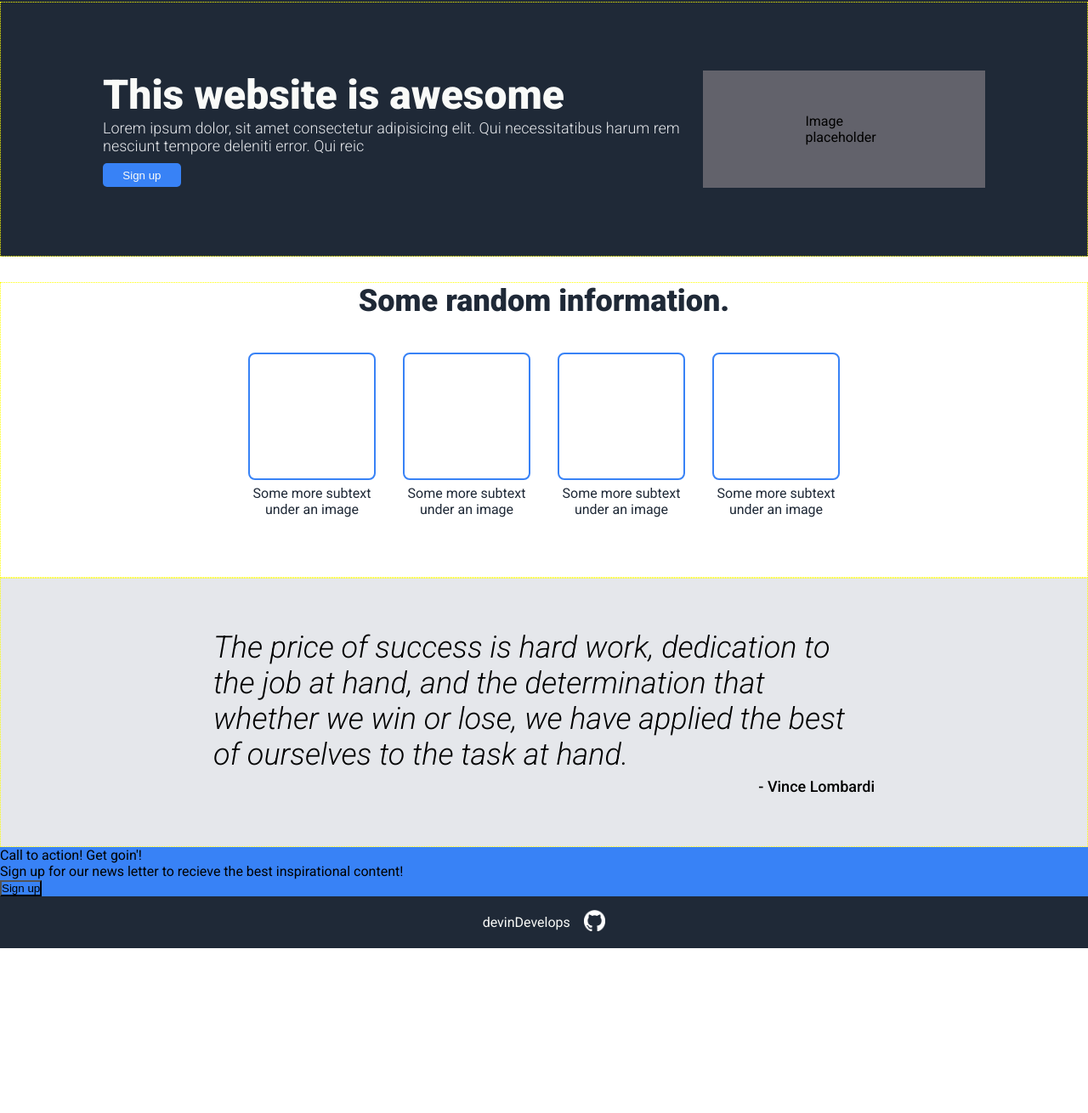
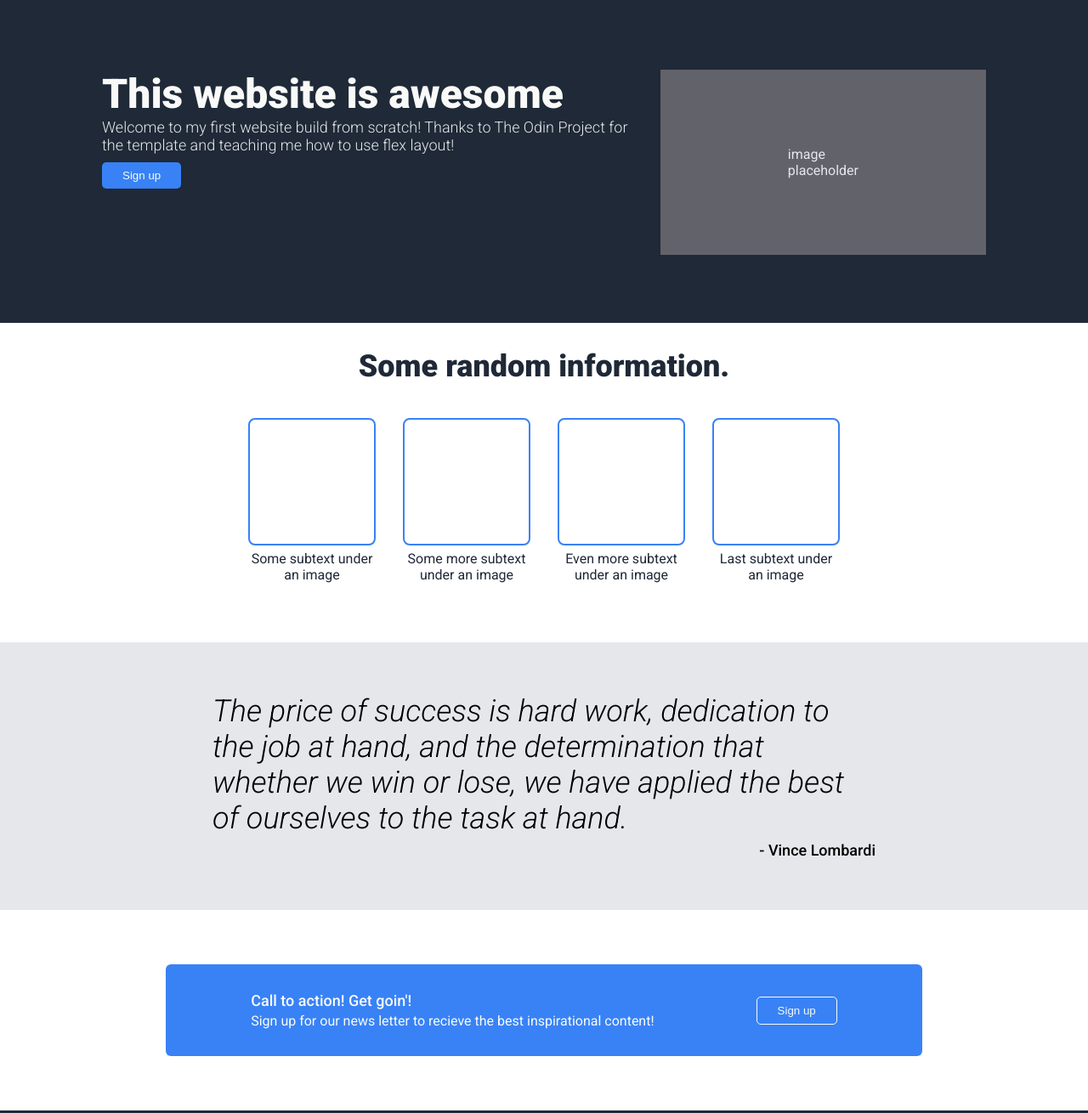
Before and after one commit to devinDevelops/landing-page, a plain HTML site: page index.html in a window 1280 px wide. Shown: the part 58-1368 px from the top of the page at 85% size. Before the commit the page ends 1174 px from the top, so only its background shows below. Drawn offline with Linux system fonts and the light colour scheme.

Commit message:
Finalize project
Call to action section styled. Additionally, html structure and css  cleaned up for legibility. Removing most of the semantic hmtl made it easier to work with.

```diff
--- a/css/style.css
+++ b/css/style.css
@@ -4,24 +4,6 @@
   padding: 0;
   margin: 0;
   box-sizing: border-box;
-}
-
-.main-header,
-.random-info,
-.quote-container {
-  flex: 1;
-  border: 1px dotted yellow;
-}
-
-html,
-body,
-.page {
-  height: 100%;
-}
-.page {
-  display: flex;
-  flex-direction: column;
-  /* flex: 1; */
 }
 
 body {
@@ -36,8 +18,7 @@ body {
   background-color: #E5E7EB;
 }
 
-.cta-bg,
-button {
+.cta-bg {
   background-color: #3882f6;
 }
 
@@ -54,7 +35,6 @@ button {
   font-size: 24px;
   color: #F9FAF8;
   font-weight: 500;
-
 }
 
 ul {
@@ -72,23 +52,22 @@ a {
 
 /* ********* MAIN HEADER Styles ********* */
 
-.main-header {
+/* This section's behavior to the page size
+changing is not like the others, correct that */
+
+.page-intro {
   display: flex;
   justify-content: space-between;
   padding: 80px 120px;
   gap: 18px;
 }
 
-.left-section {
-  max-width: 700px;
-}
-
-.left-section h1 {
+.pi-header {
   color: #F9FAF8;
   font-size: 48px;
 }
 
-.left-section p {
+.pi-text {
   color: #E5E7EB;
   font-weight: 300;
   font-size: 18px;
@@ -99,12 +78,23 @@ a {
   border: none;
   border-radius: 5px;
   color: #F9FAF8;
-  padding: 0.5em 1.75em;
+  background-color: #3882f6;
+  padding: 8px 24px;
+  cursor: pointer;
+}
+
+.sign-up-btn:hover {
+  color: #3882f6;
+  background-color: #F9FAF8;
+  transition: background-color 0.15s;
 }
 
 .img-placeholder {
-  padding: 50px 120px;
+  padding: 90px 150px;
   background-color: #62626b;
+  color: #E5E7EB;
+  display: flex;
+  align-items: center;
 }
 
  /* ********* RANDOM INFO Styles ********* */
@@ -117,7 +107,7 @@ a {
   margin-top: 30px;
 }
 
-.random-info h1 {
+.ri-header {
   color: #1F2937;
   font-size: 36px;
 }
@@ -173,6 +163,44 @@ figure {
   font-weight: 500;
 }
 
+/* ******** CALL TO ACTION Styles ******** */
+
+.cta-container {
+  display: flex;
+  justify-content: center;
+  align-items: center;
+}
+
+.cta-bg {
+  display: flex;
+  justify-content: space-between;
+  align-items: center;
+  border-radius: 6px;
+  padding: 32px 100px;
+  margin: 64px 0;
+  gap: 120px;
+}
+.cta-text {
+  color: #F9FAF8;
+  font-weight: 500;
+  margin-bottom: 4px;
+  font-size: 18px;
+}
+
+.cta-subtext {
+  color: #F9FAF8;
+}
+
+.cta-button {
+  border: #F9FAF8 solid 1px;
+}
+
+.cta-button:hover {
+  color: #3882f6;
+  background-color: #F9FAF8;
+  transition: background-color 0.15s;
+}
+
 /* ******** FOOTER Styles ******** */
 
 .footer {
--- a/index.html
+++ b/index.html
@@ -12,7 +12,6 @@
     <div class="dark-bg">
       <div class="header">
         <h1 class="header-logo">Header Logo</h1>
-
         <nav>
           <ul>
             <li><a href="#">header link one</a></li>
@@ -23,36 +22,32 @@
       </div>
     </div>
 
-    <!-- <main> -->
     <div class="dark-bg">
-        <div class="main-header">
-
-          <div class="left-section">
-            <h1>This website is awesome</h1>
-            <p>Lorem ipsum dolor, sit amet consectetur adipisicing elit. Qui necessitatibus harum rem nesciunt tempore deleniti error. Qui reic</p>
+      <div class="page-intro">
+        <div>
+          <h1 class="pi-header">This website is awesome</h1>
+          <p class="pi-text">
+            Welcome to my first website build from scratch!
+            Thanks to The Odin Project for the template and teaching me how to use flex layout!
+          </p>
           <div>
             <button class="sign-up-btn">Sign up</button>
           </div>
         </div>
-
-          <div class="img-placeholder">Image placeholder</div>
+        <div>
+          <div class="img-placeholder">image placeholder</div>
+        </div>
       </div>
     </div>
 
-
-
-
-    <!-- <section> -->
     <div class="random-info">
-
-        <h1>Some random information.</h1>
+      <h1 class="ri-header">Some random information.</h1>
       <div class="img-row">
-
         <div class="img-container">
           <figure>
             <div class="rand-info-img"></div>
             <figcaption>
-                Some more subtext under an image
+              Some subtext under an image
             </figcaption>
           </figure>
         </div>
@@ -70,7 +65,7 @@
           <figure>
             <div class="rand-info-img"></div>
             <figcaption>
-                Some more subtext under an image
+              Even more subtext under an image
             </figcaption>
           </figure>
         </div>
@@ -79,17 +74,13 @@
           <figure>
             <div class="rand-info-img"></div>
             <figcaption>
-                Some more subtext under an image
+              Last subtext under an image
             </figcaption>
           </figure>
         </div>
-
+      </div>
     </div>
 
-      </div>
-    <!-- </section> -->
-
-    <!-- <section> -->
     <div class="light-bg">
       <div class="quote-container">
         <p class="quote-text">
@@ -103,9 +94,7 @@
       </div>
     </div>
 
-    <!-- </section> -->
-
-    <!-- <section> -->
+    <div class="cta-container">
       <div class="cta-bg">
         <div class="call-to-action">
           <p class="cta-text">
@@ -115,12 +104,12 @@
             Sign up for our news letter to recieve the best inspirational content!
           </p>
         </div>
-        <button class="cta-button">Sign up</button>
+        <div>
+          <button class="sign-up-btn cta-button">Sign up</button>
         </div>
-    <!-- </section> -->
-  <!-- </main> -->
+      </div>
+    </div>
 
-  <!-- <footer> -->
     <div class="dark-bg">
       <div class="footer">
         <p>devinDevelops</p>
@@ -130,6 +119,6 @@
       </div>
     </div>
   </div>
-  <!-- </footer> -->
+
 </body>
 </html>
```
Lines whose indentation alone changed are shown as unchanged.
